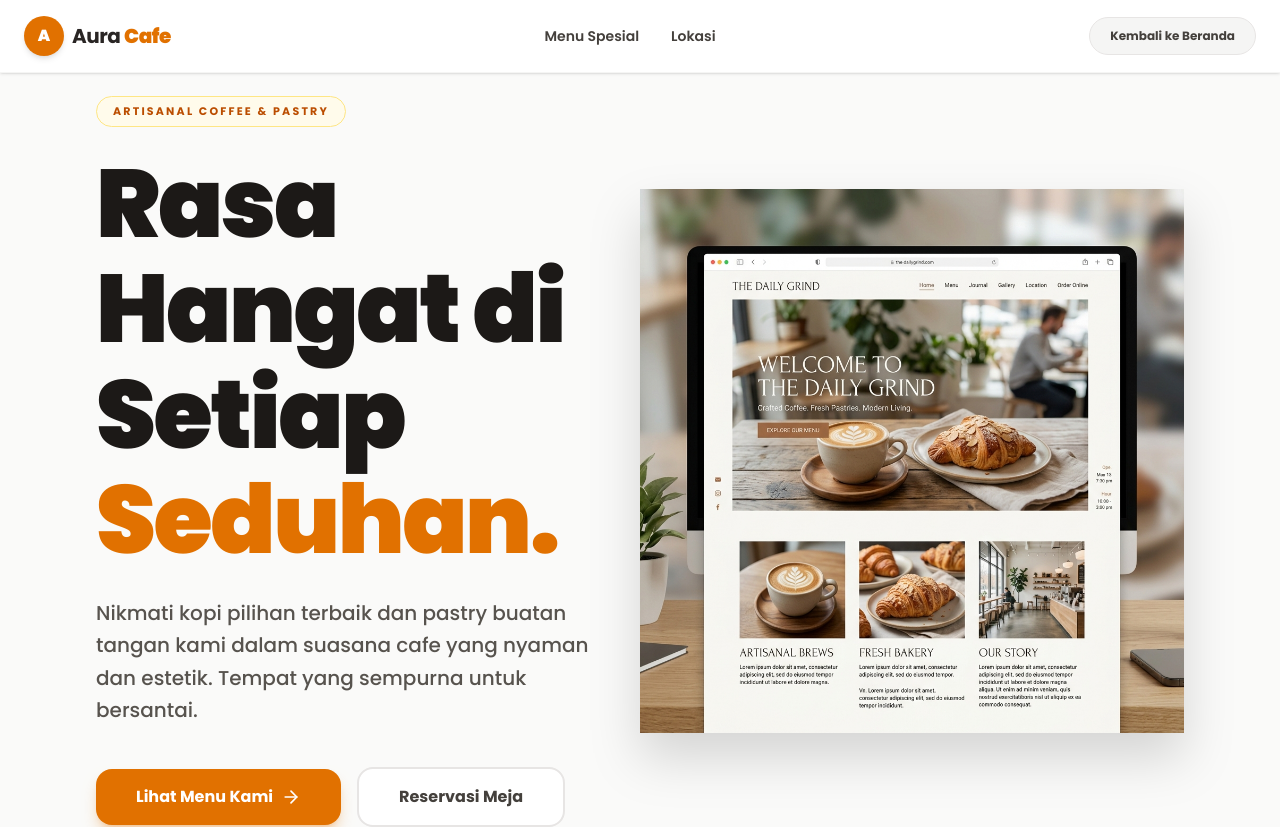
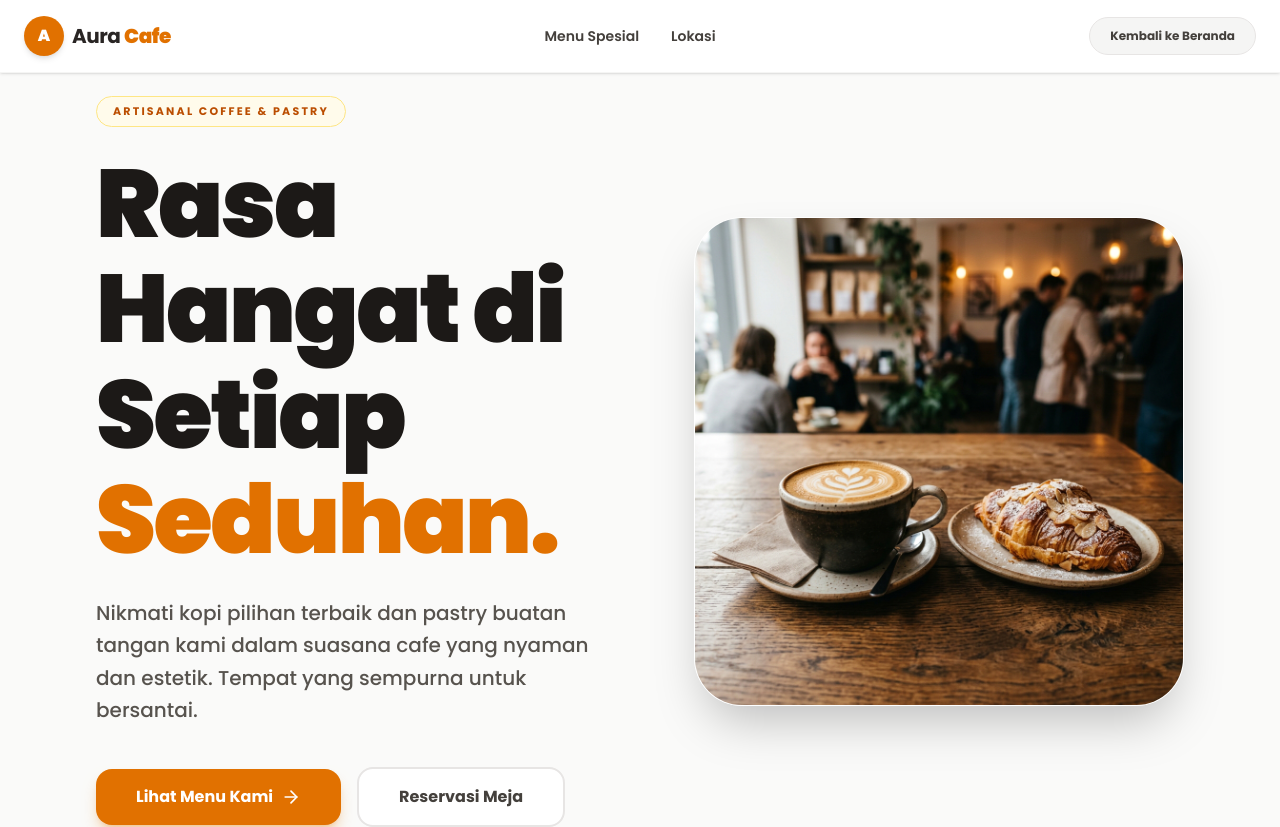
Before and after one commit to imanyunar/start, a React (Vite) app: page /business-profile in a window 1280 px wide. Shown: the top 827 px of the page. Built offline with nearby package versions, Linux system fonts and the light colour scheme.

Commit message:
fix: replace mockup with food photo

```diff
--- a/src/pages/BusinessProfilePage.tsx
+++ b/src/pages/BusinessProfilePage.tsx
@@ -70,12 +70,13 @@ const BusinessProfilePage = () => {
           initial={{ opacity: 0, scale: 0.95 }}
           animate={{ opacity: 1, scale: 1 }}
           transition={{ delay: 0.2, duration: 0.5 }}
-          className="w-full md:w-[50%] mt-16 md:mt-0 flex justify-center relative"
+          className="w-full md:w-[45%] mt-16 md:mt-0 relative"
         >
+          <div className="absolute inset-0 bg-amber-100/50 rounded-[3rem] transform translate-x-4 translate-y-4 -z-10"></div>
           <img
             src="/fnb_mockup.png"
-            alt="Aura Cafe Website Mockup"
-            className="w-full h-auto max-w-[800px] object-contain drop-shadow-2xl"
+            alt="Aura Cafe Interior and Coffee"
+            className="w-full h-auto max-h-[600px] object-cover rounded-[3rem] shadow-2xl border border-white"
           />
         </motion.div>
       </section>
```
Also changed, not shown: public/fnb_mockup.png.
